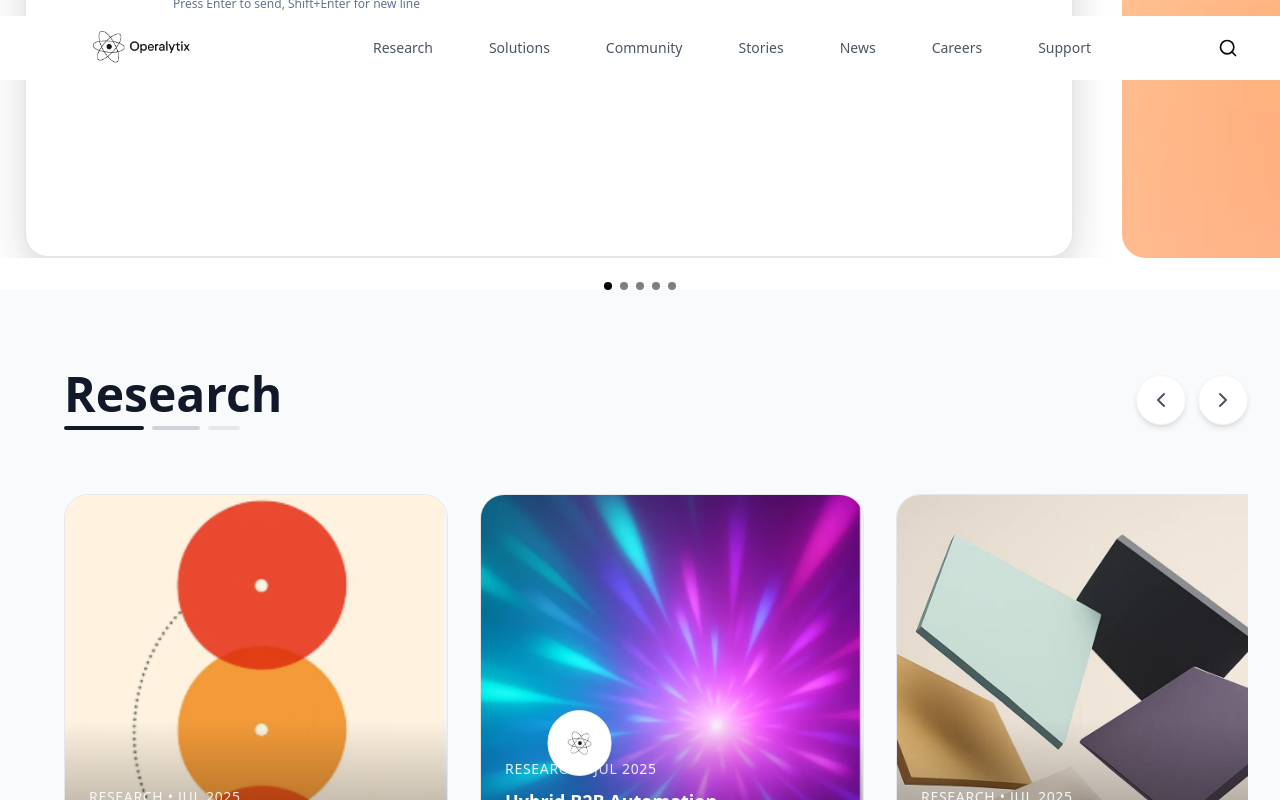
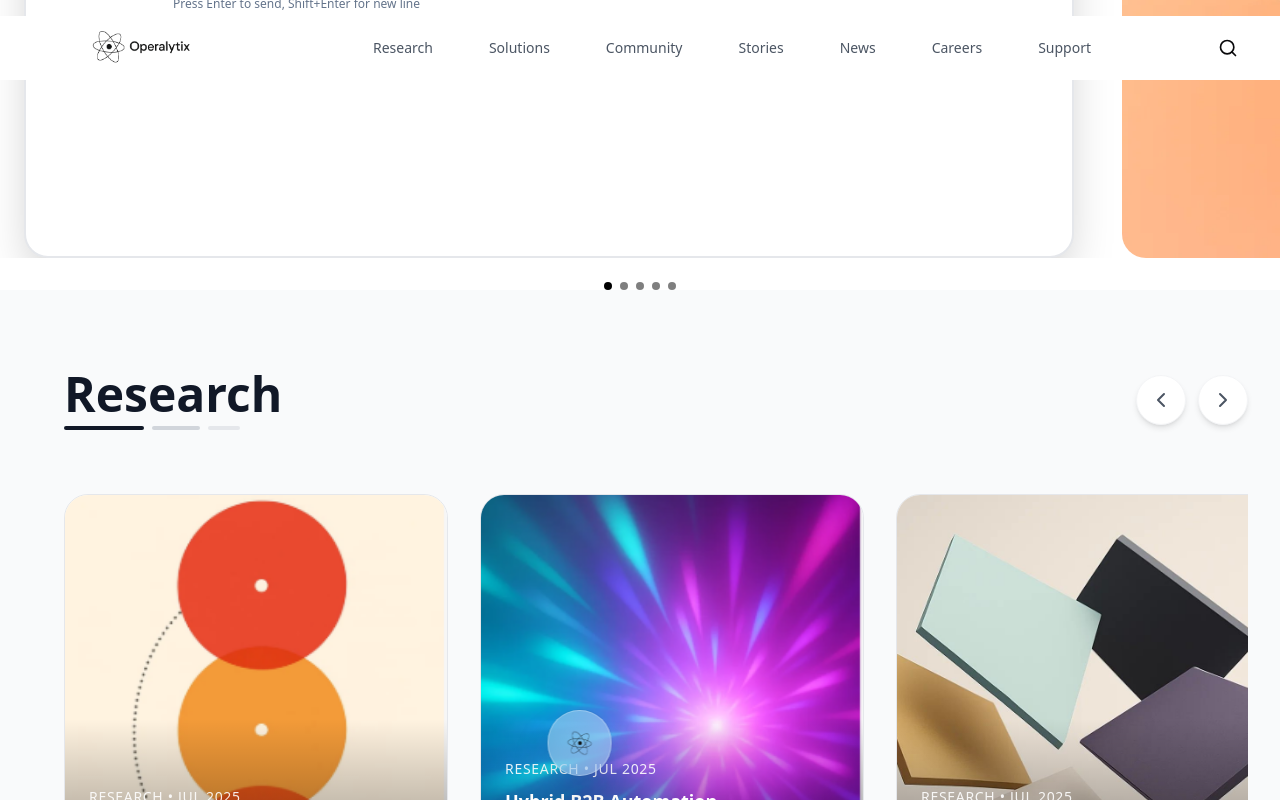
Before and after one commit to xgaming6285/Operalityx, a React (Vite) app in the folder frontend/: page / in a window 1280 px wide. Both pictures are taken after a click on the button 1161 px from the left and 1032 px from the top of the page. Shown: the part 632-1432 px from the top of the page. Built offline with nearby package versions, Linux system fonts and the light colour scheme.

Commit message:
Fix the chat modal bubble

```diff
--- a/frontend/src/components/ScrollChatModal.tsx
+++ b/frontend/src/components/ScrollChatModal.tsx
@@ -4,13 +4,10 @@ import { X, ArrowUp } from 'lucide-react';
 type UiState = 'hidden' | 'expanded' | 'collapsed';
 
 interface ScrollChatModalProps {
-  // New prop (preferred)
   uiState?: UiState;
-  // Back-compat with your old usage
   isVisible?: boolean;
   onClose: () => void;
   onActiveChange?: (isActive: boolean) => void;
-  // Optional: provide your real logo element (svg/img/component)
   logo?: React.ReactNode;
 }
 
@@ -27,7 +24,6 @@ const ScrollChatModal = ({
   const [response, setResponse] = useState('');
   const [isInputFocused, setIsInputFocused] = useState(false);
 
-  // Resolve UI mode (support old isVisible prop)
   const mode: UiState = uiState ?? (isVisible ? 'expanded' : 'hidden');
 
   const parseResponse = (response: string): { content: string; thinking?: string } => {
@@ -112,7 +108,7 @@ const ScrollChatModal = ({
       ? 'opacity-0 translate-y-4 pointer-events-none'
       : 'opacity-100 translate-y-0 pointer-events-auto';
 
-  const bubbleWidth = mode === 'collapsed' ? 'w-16' : 'w-full'; // collapsed = circle
+  const bubbleWidth = mode === 'collapsed' ? 'w-16' : 'w-full';
   const bubblePadding = mode === 'collapsed' ? 'px-0 py-0' : 'px-4 py-3';
 
   return (
@@ -136,10 +132,9 @@ const ScrollChatModal = ({
         ].join(' ')}
         aria-hidden={mode === 'hidden'}
       >
-
         <div className="relative">
 
-          {/* Response Card */}
+          {/* Response Card (normal, not transparent) */}
           <div
             className={[
               'mb-3 bg-white rounded-xl shadow-xl border border-gray-200 p-4',
@@ -185,17 +180,19 @@ const ScrollChatModal = ({
           {/* COLLAPSED (logo button) & EXPANDED (search) */}
           <div
             className={[
-              'bg-white rounded-full shadow-xl border border-gray-200 flex items-center gap-3',
-              'transition-all duration-300 hover:shadow-2xl',
+              'rounded-full flex items-center gap-3 transition-all duration-300',
               bubbleWidth,
               bubblePadding,
+              mode === 'collapsed'
+                ? 'bg-white/55 supports-[backdrop-filter]:bg-white/35 backdrop-blur-xl border border-white/30 ring-1 ring-black/5 shadow-2xl dark:bg-gray-900/45 dark:supports-[backdrop-filter]:bg-gray-900/30 dark:border-white/10'
+                : 'bg-white shadow-xl border border-gray-200 hover:shadow-2xl',
             ].join(' ')}
           >
             {mode === 'collapsed' ? (
               <button
                 type="button"
                 onClick={() => onActiveChange?.(true)}
-                className="w-16 h-16 rounded-full flex items-center justify-center bg-white hover:bg-gray-50 transition-all duration-200"
+                className="w-16 h-16 rounded-full flex items-center justify-center transition-all duration-200 hover:scale-[1.03]"
                 aria-label="Open Operalytix search"
               >
                 <div className="flex items-center justify-center w-8 h-8">
@@ -203,7 +200,7 @@ const ScrollChatModal = ({
                     <img
                       src="/logo.svg"
                       alt="Operalytix"
-                      className="w-8 h-8 object-contain"
+                      className="w-8 h-8 object-contain drop-shadow"
                     />
                   )}
                 </div>
```
Lines whose indentation alone changed are shown as unchanged.
